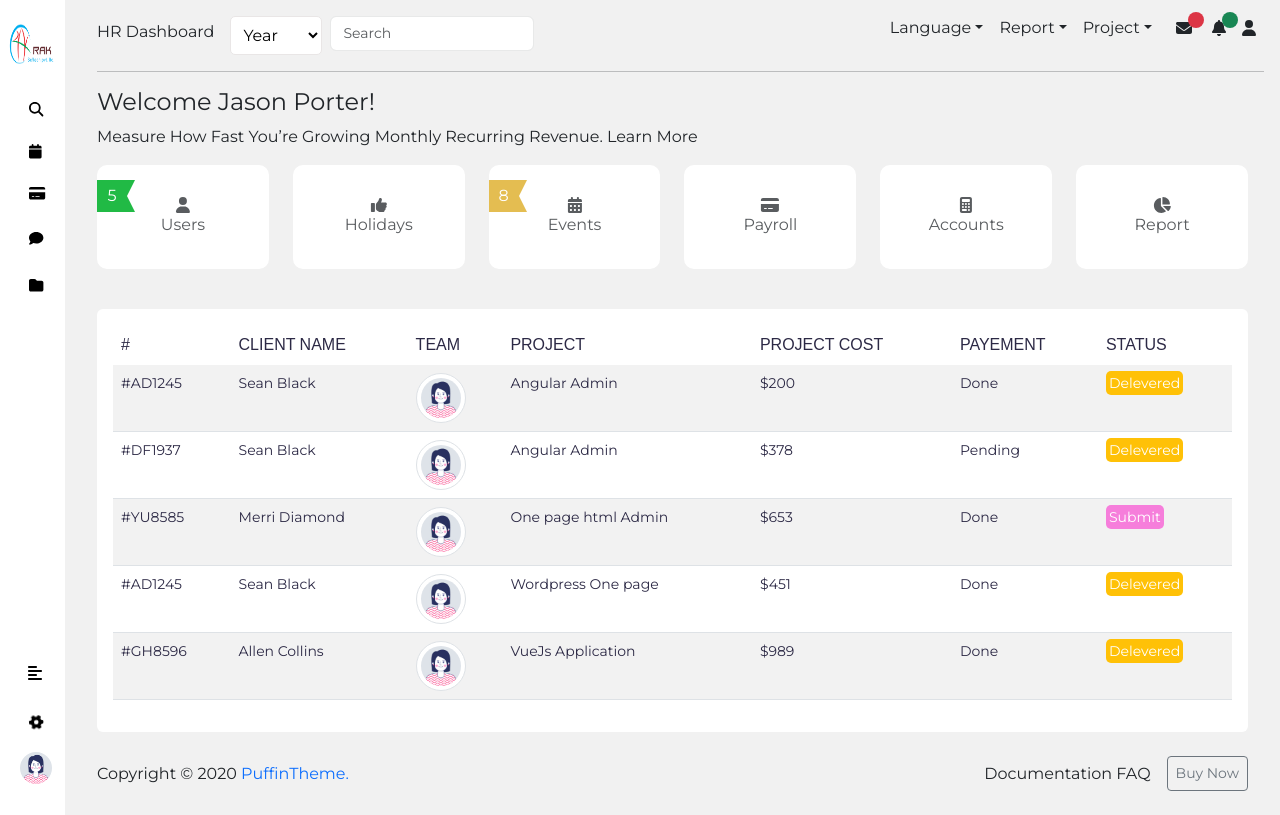
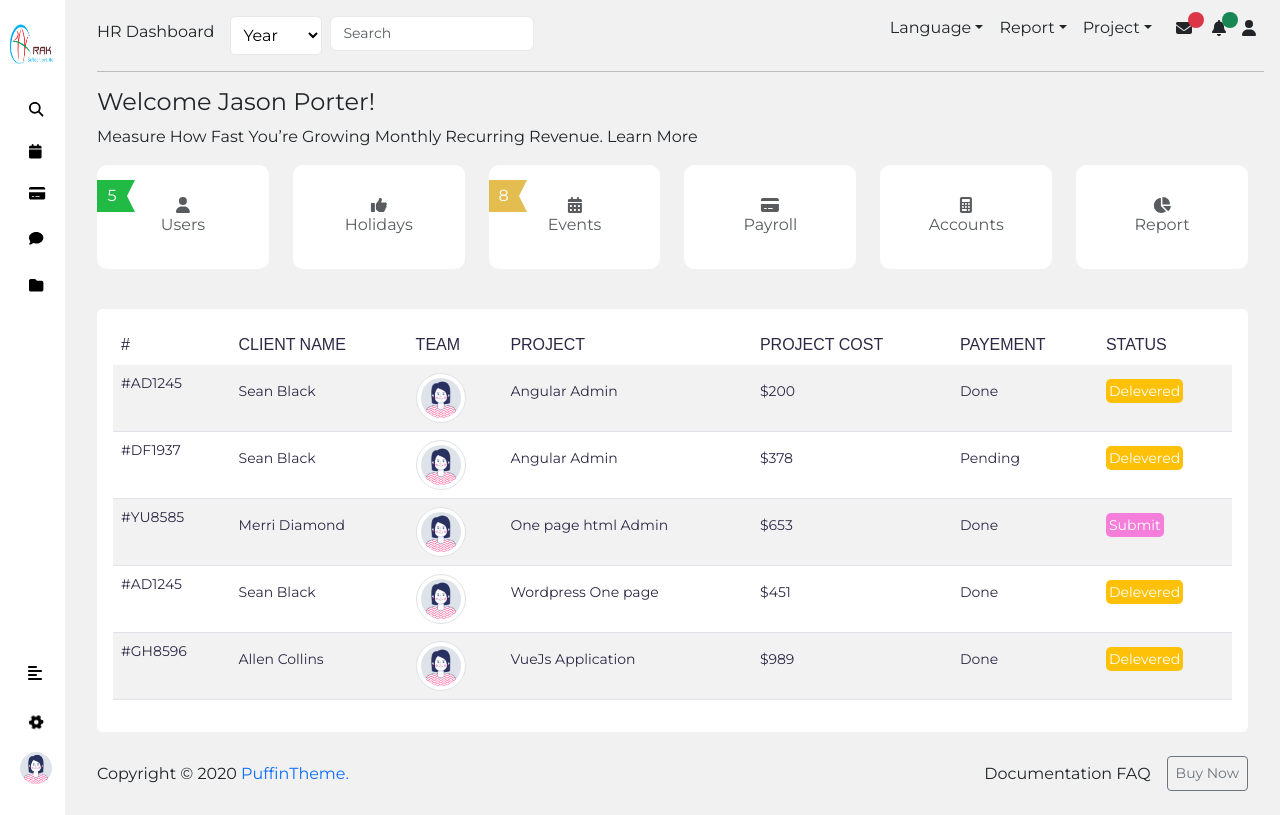
Before and after one commit to chinmaysalkar/React.js-deployment, a React (Create React App) app: page /dashboard in a window 1280 px wide. Built offline with nearby package versions, Linux system fonts and the light colour scheme.

Commit message:
text-center

```diff
--- a/src/components/Dashboard/Projectsummary.js
+++ b/src/components/Dashboard/Projectsummary.js
@@ -56,15 +56,17 @@ export default function Projectsummary() {
                   <tr key={user.project}>
 
                     <td>{user.no}</td>
-                    <td>{user.clientname}</td>
+                    <td><div className='mt-2'>{user.clientname}</div></td>
                     <td><img className="img-thumbnail rounded-circle avatar-sml" src={user.imageSrc} alt=''/></td>
-                    <td>{user.project}</td>
-                    <td>{user.projectcost}</td>
-                    <td>{user.payment}</td>
+                    <td><div className='mt-2'>{user.project}</div></td>
+                    <td><div className='mt-2'>{user.projectcost}</div></td>
+                    <td><div className='mt-2'>{user.payment}</div></td>
                     <td>
+                    <div className='mt-2'>
                     <span style={{ backgroundColor: getStatusColor(user.status), padding: '3px',borderRadius:'5px', color:'white' }}>
                       {user.status}
                     </span>
+                    </div>
                     </td>
 
                   </tr>
```
